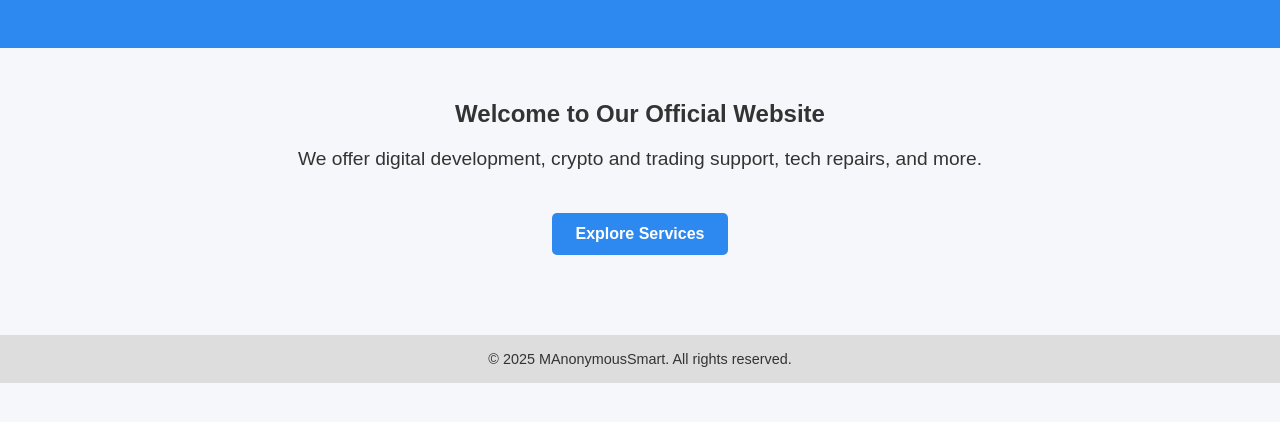
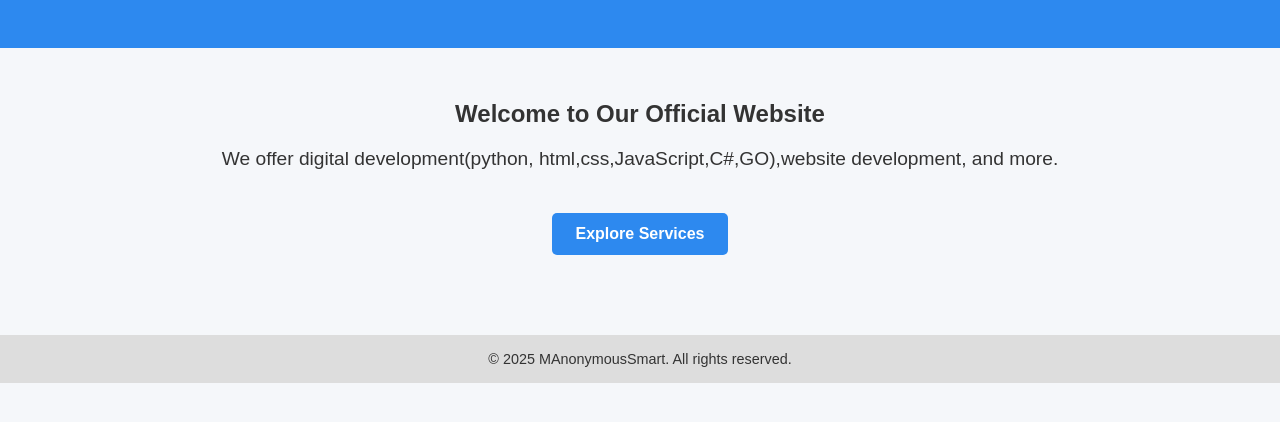
Before and after one commit to MAnonymousSmart/manonymoussmart.github.io, a plain HTML site: page index.html in a window 1280 px wide. Shown: the part 148-570 px from the top of the page. Drawn offline with Linux system fonts and the light colour scheme.

Commit message:
Update index.html
Signed-off-by: Muhammad Aliyu <MAnonymousSmart@gmail.com>

```diff
--- a/index.html
+++ b/index.html
@@ -54,7 +54,7 @@
   </header>
   <main>
     <h2>Welcome to Our Official Website</h2>
-    <p>We offer digital development, crypto and trading support, tech repairs, and more.</p>
+    <p>We offer digital development(python, html,css,JavaScript,C#,GO),website development, and more.</p>
     <a href="#services" class="btn">Explore Services</a>
   </main>
   <footer>
```
